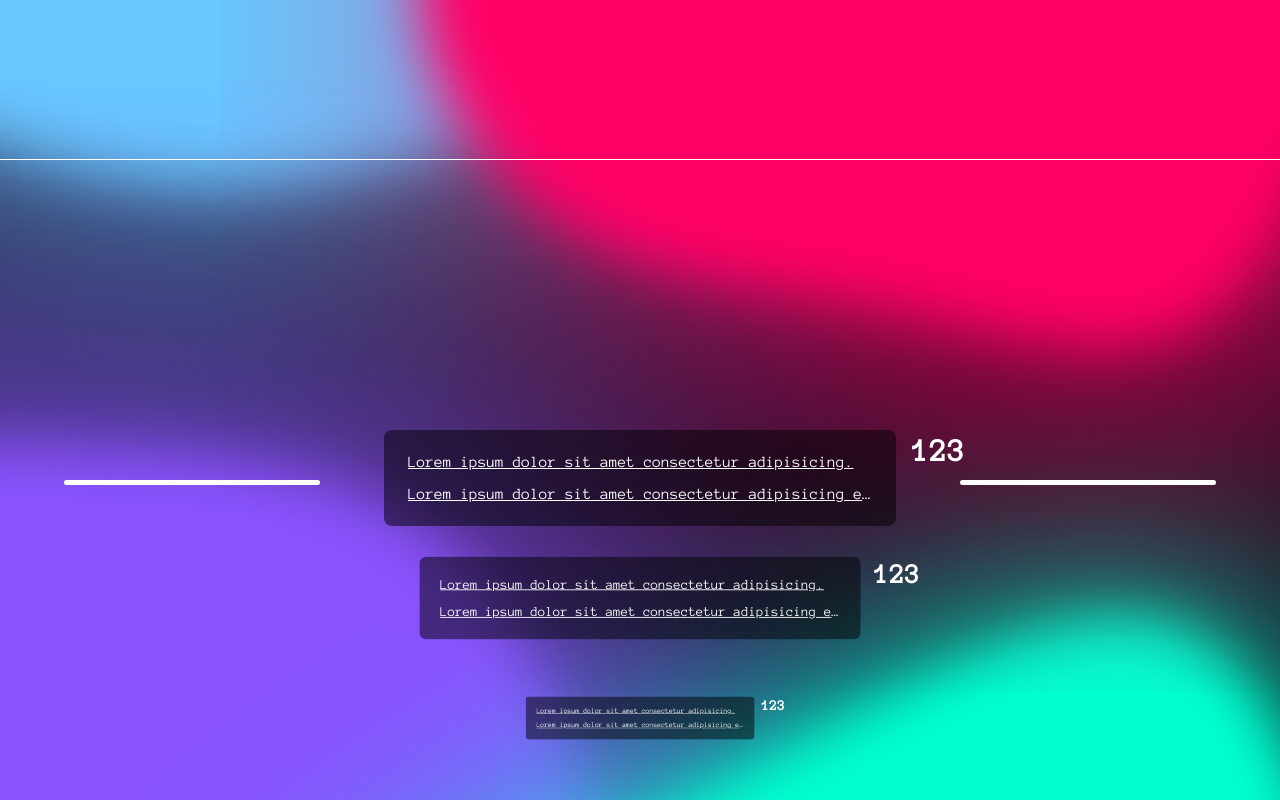
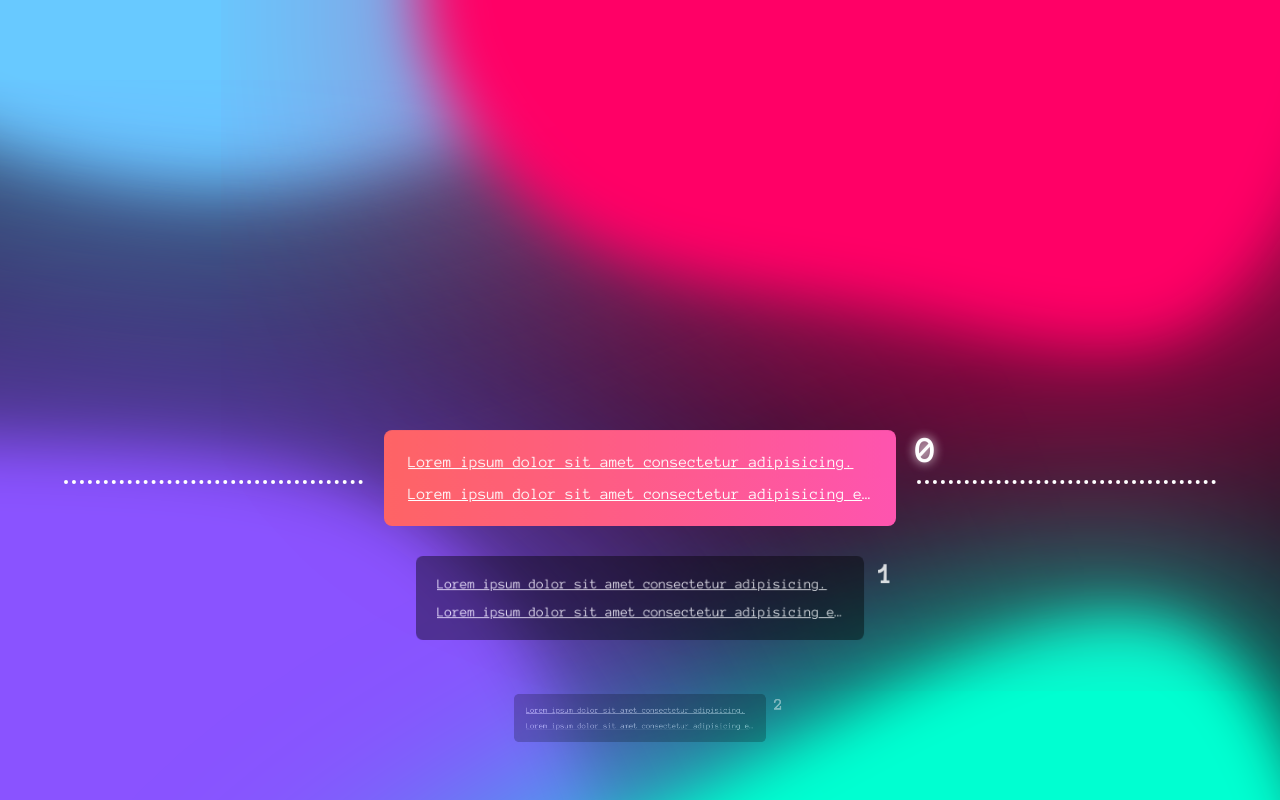
Before and after one commit to kohwahskee/react-increment-search, a React (Vite) app: page / in a window 1280 px wide. Built offline with nearby package versions, Linux system fonts and the light colour scheme.

Commit message:
Items now behave individually, no longer relies on container

```diff
--- a/src/components/SearchScreen/SearchResults/SearchResult.tsx
+++ b/src/components/SearchScreen/SearchResults/SearchResult.tsx
@@ -1,82 +1,95 @@
-import { SpringValue, animated, useSpringValue, easings } from '@react-spring/web';
-import { useEffect, useRef, useState } from 'react';
+import { animated, useSpringValue } from '@react-spring/web';
+import { useEffect, useRef } from 'react';
 import './style.scss';
 
 interface Props {
+	index: number;
 	setActiveResult: React.Dispatch<React.SetStateAction<HTMLElement | null>>;
 	yPos: number;
 }
 
-export default function SearchResult({ setActiveResult, yPos }: Props) {
+export default function SearchResult({ index, setActiveResult, yPos }: Props) {
 	const searchResultRef = useRef<HTMLDivElement>(null);
 	const parentRectRef = useRef<DOMRect>();
-	const [scale, setScale] = useState(1);
-	const initialCenterPoint = useRef(0);
-	const scaleAnimation = useSpringValue(scale);
+	const initialRef = useRef<DOMRect>();
+	const scrollYAnimation = useSpringValue(yPos);
 
 	useEffect(() => {
 		if (!searchResultRef.current) return;
 		const elRect = searchResultRef.current.getBoundingClientRect();
 		parentRectRef.current =
 			searchResultRef.current.parentElement?.parentElement?.getBoundingClientRect();
-		const elCenterPoint = elRect.top + elRect.height / 2;
-		initialCenterPoint.current = elCenterPoint;
+		initialRef.current = elRect;
 	}, []);
 
 	useEffect(() => {
 		if (!searchResultRef.current || !parentRectRef.current) return;
-		setScale(
-			getScaleFromDistance(
-				searchResultRef.current,
-				yPos,
-				initialCenterPoint.current,
-				parentRectRef.current
-			)
-		);
-	}, [yPos]);
 
-	useEffect(() => {
-		scaleAnimation.start(scale, {
-			config: {
-				mass: 1,
-				tension: 200,
-				friction: 20,
-			},
-		});
-	}, [scale, scaleAnimation]);
+		if (shouldAnimate()) {
+			searchResultRef.current.style.opacity = '1';
+			scrollYAnimation.start(yPos);
+		} else {
+			searchResultRef.current.style.opacity = '0';
+		}
+
+		function shouldAnimate() {
+			if (!searchResultRef.current || !parentRectRef.current || !initialRef.current) return false;
+
+			const elRect = searchResultRef.current.getBoundingClientRect();
+			const parentRect = parentRectRef.current;
+
+			const currentTop = elRect.top;
+			const currentBottom = elRect.bottom;
+			const futureTop = initialRef.current.top + yPos;
+			const futureBottom = initialRef.current.bottom + yPos;
+
+			// If future position OR  current position  is in view
+			// -> Animate
+			return (
+				(currentTop >= parentRect.top && currentBottom <= parentRect.bottom) ||
+				(futureTop >= parentRect.top && futureBottom <= parentRect.bottom)
+			);
+		}
+	}, [scrollYAnimation, yPos]);
 
 	return (
 		<animated.div
 			className='search-result'
-			style={{ transform: scaleAnimation.to((value) => `scale3d(${value},${value},1)`) }}
-			ref={searchResultRef}>
+			style={{
+				transform: scrollYAnimation.to((value) => `translate3d(0,${value}px,0)`),
+				scale: scrollYAnimation.to(() => {
+					if (!searchResultRef.current || !parentRectRef.current) return 1;
+					const distanceFromCenter = getDistanceFromCenter(
+						searchResultRef.current,
+						parentRectRef.current
+					);
+
+					return Math.max(0, Math.min(1, 1 - Math.pow(0.003 * distanceFromCenter, 2)));
+				}),
+				opacity: scrollYAnimation.to(() => {
+					if (!searchResultRef.current || !parentRectRef.current) return 1;
+					const distanceFromCenter = getDistanceFromCenter(
+						searchResultRef.current,
+						parentRectRef.current
+					);
+
+					return Math.max(0, Math.min(1, 1 - Math.pow(0.003 * distanceFromCenter, 1.7)));
+				}),
+			}}
+			ref={searchResultRef}
+			onClick={() => setActiveResult(searchResultRef.current)}>
 			<div className='search-result-content'>
-				<h1 className='search-index-number'>123</h1>
-				<a onClick={() => setActiveResult(searchResultRef.current)}>
-					Lorem ipsum dolor sit amet consectetur adipisicing.
-				</a>
-				<a onClick={() => setActiveResult(searchResultRef.current)}>
-					Lorem ipsum dolor sit amet consectetur adipisicing elit.
-				</a>
+				<h1 className='search-index-number'>{index}</h1>
+				<a>Lorem ipsum dolor sit amet consectetur adipisicing.</a>
+				<a>Lorem ipsum dolor sit amet consectetur adipisicing elit.</a>
 			</div>
 		</animated.div>
 	);
 }
 
-function getScaleFromDistance(
-	el: HTMLElement,
-	yPos: number,
-	initialCenterPoint: number,
-	parentRect: DOMRect
-) {
-	if (!el.parentElement?.parentElement) return 1;
-
+function getDistanceFromCenter(el: HTMLElement, parentRect: DOMRect) {
+	const elRect = el.getBoundingClientRect();
 	const centerPoint = parentRect.top + parentRect.height / 2;
-	const elCenterPoint = initialCenterPoint + yPos;
-	const distanceFromCenter = Math.abs(centerPoint - elCenterPoint);
-
-	if (elCenterPoint < parentRect.top || elCenterPoint > parentRect.bottom) return 0;
-
-	return Math.max(0, Math.min(1, 1 - Math.pow(0.003 * distanceFromCenter, 2)));
-	// return Math.max(0, Math.min(1, 1 - (distanceFromCenter / 1000) * 2));
+	const elCenterPoint = elRect.top + elRect.height / 2;
+	return Math.abs(centerPoint - elCenterPoint);
 }
--- a/src/components/SearchScreen/SearchResults/style.scss
+++ b/src/components/SearchScreen/SearchResults/style.scss
@@ -7,8 +7,10 @@
   font-family: 'AnonymousPro', sans-serif;
   color: white;
   margin-bottom: 1.5rem;
-  // transition: all 300ms ease-in-out;
-  // transition-property: top;
+  backface-visibility: hidden;
+  -moz-backface-visibility: hidden;
+  -webkit-backface-visibility: hidden;
+  will-change: transform3d, scale, opacity;
 
   .search-result-content {
     position: relative;
@@ -22,6 +24,7 @@
     font-size: 1rem;
     background-color: rgba(0, 0, 0, 0.5);
     border-radius: .5rem;
+    transition: background-color 200ms ease-out;
 
     a {
       text-decoration: underline;
@@ -41,6 +44,23 @@
       text-align: left;
       transform: translate(100%, 0);
       padding-left: 1rem;
+      transition: scale 200ms ease-out;
+
+      &:hover {
+        scale: 1.1;
+        text-shadow: 0 0 10px white;
+        cursor: pointer;
+      }
+    }
+  }
+
+  &.active-result .search-result-content {
+    background: linear-gradient(90deg, rgb(255, 101, 101) 0%, rgb(255, 85, 176) 100%);
+
+    .search-index-number {
+      scale: 1.1;
+      text-shadow: 0 0 10px white;
+      cursor: pointer;
     }
   }
 }
--- a/src/components/SearchScreen/SearchScreen.tsx
+++ b/src/components/SearchScreen/SearchScreen.tsx
@@ -1,39 +1,15 @@
 import './style.scss';
 import SearchResult from './SearchResults/SearchResult';
-import { animated, useSpring, useSpringValue } from '@react-spring/web';
+import { useSpringValue } from '@react-spring/web';
 import { useEffect, useRef, useState, WheelEvent } from 'react';
 
-// TODO:
-// 1. Try animating every single item instead of the container
-//  - If items are out of view, they will not be animated (reduce performance cost)
-
 export default function SearchScreen() {
-	// const SCROLL_AMOUNT = 50;
+	const SCROLL_AMOUNT = 100;
 	const [yPos, setYPos] = useState(0);
-	const resultsRef = useRef<HTMLDivElement[]>(null);
 	const resultsListRef = useRef<HTMLDivElement[]>([]);
-	const currentResultIndex = useRef(0);
 	const [activeResult, setActiveResult] = useState<HTMLElement | null>(null);
-
 	const scrollYAnimation = useSpringValue(yPos);
-
 	const containerRef = useRef<HTMLDivElement>(null);
-
-	const onScrollHandler = (e: WheelEvent) => {
-		const nextItem = e.currentTarget.children[0].children;
-		// setYPos((prev) => {
-		// 	return e.deltaY < 0 ? prev + SCROLL_AMOUNT : prev - SCROLL_AMOUNT;
-		// });
-		if (e.deltaY < 0) {
-			currentResultIndex.current--;
-			setActiveResult(resultsListRef.current[currentResultIndex.current]);
-		} else {
-			currentResultIndex.current++;
-			setActiveResult(resultsListRef.current[currentResultIndex.current]);
-		}
-
-		// setActiveResult(null);
-	};
 
 	useEffect(() => {
 		resultsListRef.current = Array.from(document.querySelectorAll('.search-result'));
@@ -46,37 +22,39 @@ export default function SearchScreen() {
 				easing: (t) => t,
 			},
 		});
-	}, [yPos]);
+	}, [scrollYAnimation, yPos]);
 
 	useEffect(() => {
 		if (!activeResult) return;
-		const distanceFromCenter = getDistanceFromCenter(activeResult);
-		setYPos(distanceFromCenter);
+		setYPos((prev) => getDistanceFromCenter(activeResult) + prev);
+		resultsListRef.current.forEach((el) => {
+			el.classList.remove('active-result');
+		});
+		activeResult.classList.add('active-result');
 	}, [activeResult]);
 
-	function getDistanceFromCenter(el: HTMLElement): number {
-		if (!el.parentElement) return 0;
-
-		const parentEl = el.parentElement;
-		const parentRect = parentEl.getBoundingClientRect();
-		const elRect = el.getBoundingClientRect();
-		const centerPoint = parentRect.top + parentRect.height / 2;
-		const elCenterPoint = elRect.top + elRect.height / 2;
-
-		return centerPoint - elCenterPoint;
+	function onScrollHandler(e: WheelEvent) {
+		scrollBy(e.deltaY < 0 ? SCROLL_AMOUNT : -SCROLL_AMOUNT);
 	}
 
-	function scrollToItem(el: HTMLElement) {
-		setYPos(getDistanceFromCenter(el));
+	function mouseDownHandler() {
+		document.addEventListener('mousemove', mouseMoveHandler);
+		document.addEventListener('mouseup', mouseUpHandler);
 	}
 
-	function mouseDownHandler(e: React.MouseEvent) {
-		e.currentTarget?.addEventListener('mousemove', mouseMoveHandler);
+	function mouseMoveHandler(e: MouseEvent) {
+		scrollBy(e.movementY);
 	}
-	function mouseMoveHandler(e: Event) {
-		setYPos((prev) => {
-			return prev + (e as MouseEvent).movementY;
-		});
+
+	function mouseUpHandler() {
+		console.log('mouse up');
+		document.removeEventListener('mousemove', mouseMoveHandler);
+		document.removeEventListener('mouseup', mouseUpHandler);
+	}
+
+	function scrollBy(amount: number) {
+		setYPos((prev) => prev + amount);
+		setActiveResult(null);
 	}
 
 	return (
@@ -84,22 +62,35 @@ export default function SearchScreen() {
 			onMouseDown={mouseDownHandler}
 			onWheel={onScrollHandler}
 			className='result-container'>
-			<div className='indicator-line left-line' />
-			<div className='indicator-line right-line' />
-			<animated.div
-				style={{ transform: scrollYAnimation.to((value) => `translate3d(0,${value}px, 0)`) }}
+			<hr className={`indicator-line left-line ${!activeResult ? 'selecting' : ''}`} />
+			<hr className={`indicator-line right-line ${!activeResult ? 'selecting' : ''}`} />
+			<div
 				ref={containerRef}
 				className='search-results-wrapper'>
-				{[...Array(200)].map((item, i) => {
+				{[...Array(40)].map((item, i) => {
 					return (
 						<SearchResult
+							index={i}
 							key={i}
 							setActiveResult={setActiveResult}
 							yPos={yPos}
 						/>
 					);
 				})}
-			</animated.div>
+			</div>
 		</div>
 	);
 }
+
+function getDistanceFromCenter(el: HTMLElement): number {
+	if (!el.parentElement) return 0;
+
+	const parentEl = el.parentElement;
+	const parentRect = parentEl.getBoundingClientRect();
+	const elRect = el.getBoundingClientRect();
+	const centerPoint = parentRect.top + parentRect.height / 2;
+	const elCenterPoint = elRect.top + elRect.height / 2;
+
+	// debugger;
+	return centerPoint - elCenterPoint;
+}
--- a/src/components/SearchScreen/style.scss
+++ b/src/components/SearchScreen/style.scss
@@ -4,13 +4,17 @@
   justify-content: space-evenly;
   align-items: center;
   position: absolute;
-  outline: 1px solid white;
   top: 20%;
   left: 50%;
   transform: translate(-50%, 0%);
   width: 100%;
   height: 80%;
-  // overflow: auto;
+  cursor: ns-resize;
+  overflow: hidden;
+
+  &:active {
+    cursor: grabbing;
+  }
 
   .search-results-wrapper {
     position: absolute;
@@ -23,10 +27,18 @@
 
   .indicator-line {
     position: absolute;
-    width: 20vw;
-    height: .3rem;
-    border-radius: 5rem;
-    background-color: white;
+    width: calc((100vw /3) - 10vw);
+    height: .1rem;
+    border: none;
+    border-top: .25rem dotted rgb(255, 255, 255);
+    transition: all 300ms ease-out;
+    transition-property: width, border-top;
+
+    &.selecting {
+      width: calc((100vw /3) - 20vw);
+      border-radius: .5rem;
+      border-top: .25rem solid rgb(255, 255, 255);
+    }
 
     &.left-line {
       top: 50%;
```
